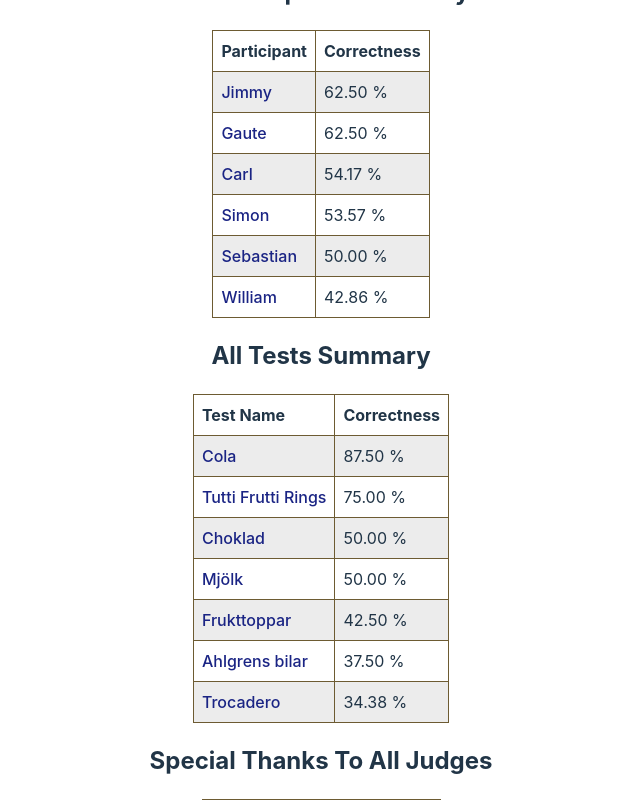
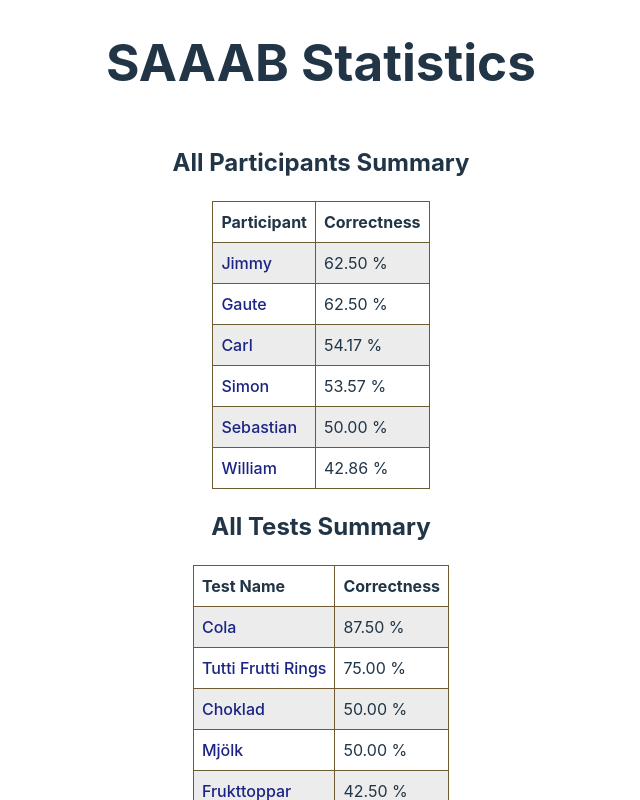
Before and after one commit to williamtorberntsson/FoodStatistics, a React (Vite) app: page / in a window 1280 px wide. Shown: the top 800 px of the page, without its empty margins (319-959 px from the left). Built offline with nearby package versions, Linux system fonts and the light colour scheme.

Commit message:
Fixed height problem, added title card

```diff
--- a/src/App.css
+++ b/src/App.css
@@ -5,9 +5,10 @@
   .app-container {
     display: flex;
     flex-direction: column;
-    min-height: 100vh;
+    height: 100vh;
+    align-items: center;
     text-align: center;
-    padding-top: 800px;
+    /*padding-top: 800px;*/
   }
 
   body,
@@ -31,9 +32,10 @@
   .app-container {
     display: flex;
     flex-direction: column;
-    min-height: 100vh;
+    height: 100vh;
+    align-items: center;
     text-align: center;
-    padding-top: 200px;
+    /*padding-top: 200px;*/
   }
 
   body,
--- a/src/App.jsx
+++ b/src/App.jsx
@@ -11,6 +11,7 @@
   return (
     <Router>
       <div className="app-container">
+        <h1>SAAAB Statistics</h1> {/* Add your title element */}
         <Routes>
           <Route
             path="/"
```
